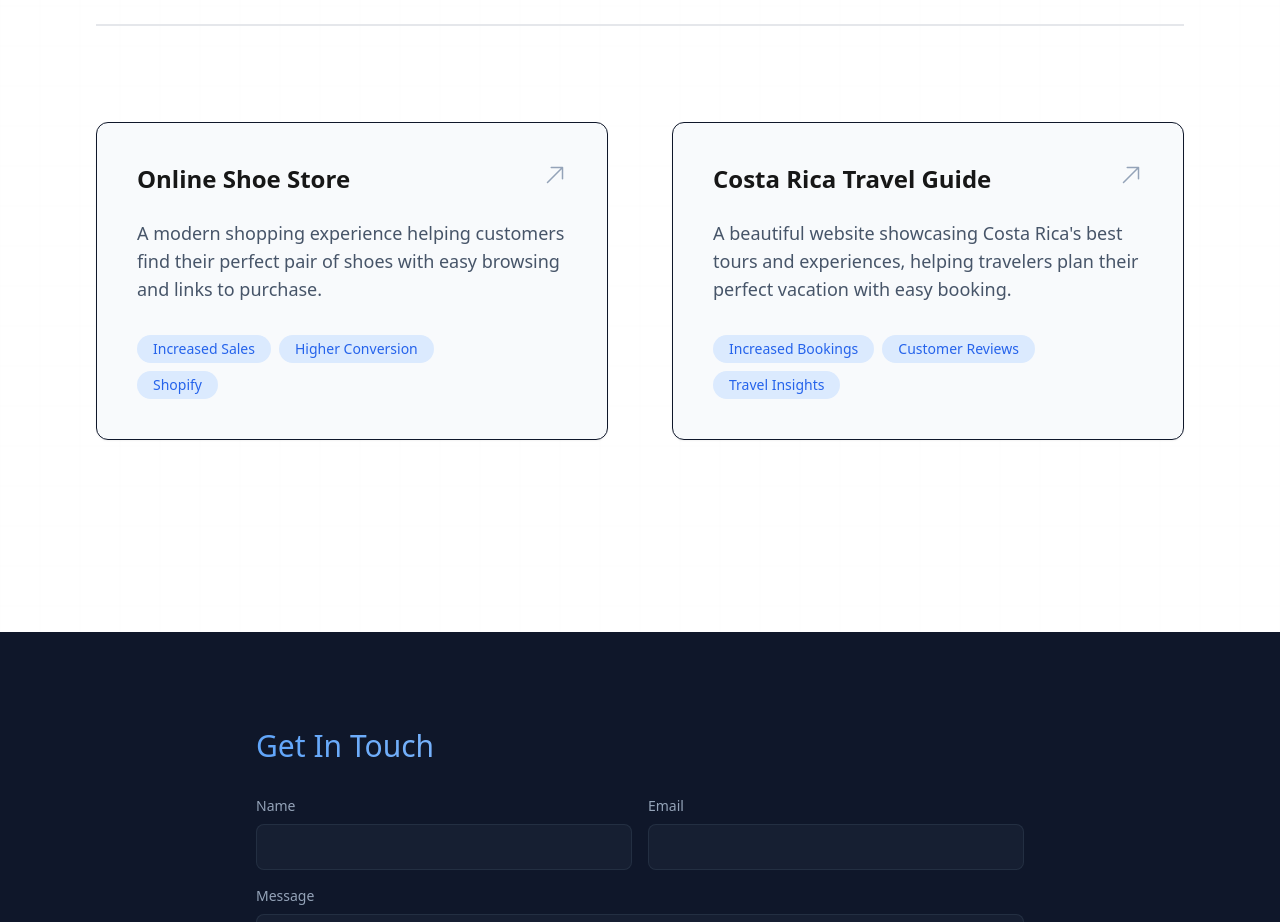
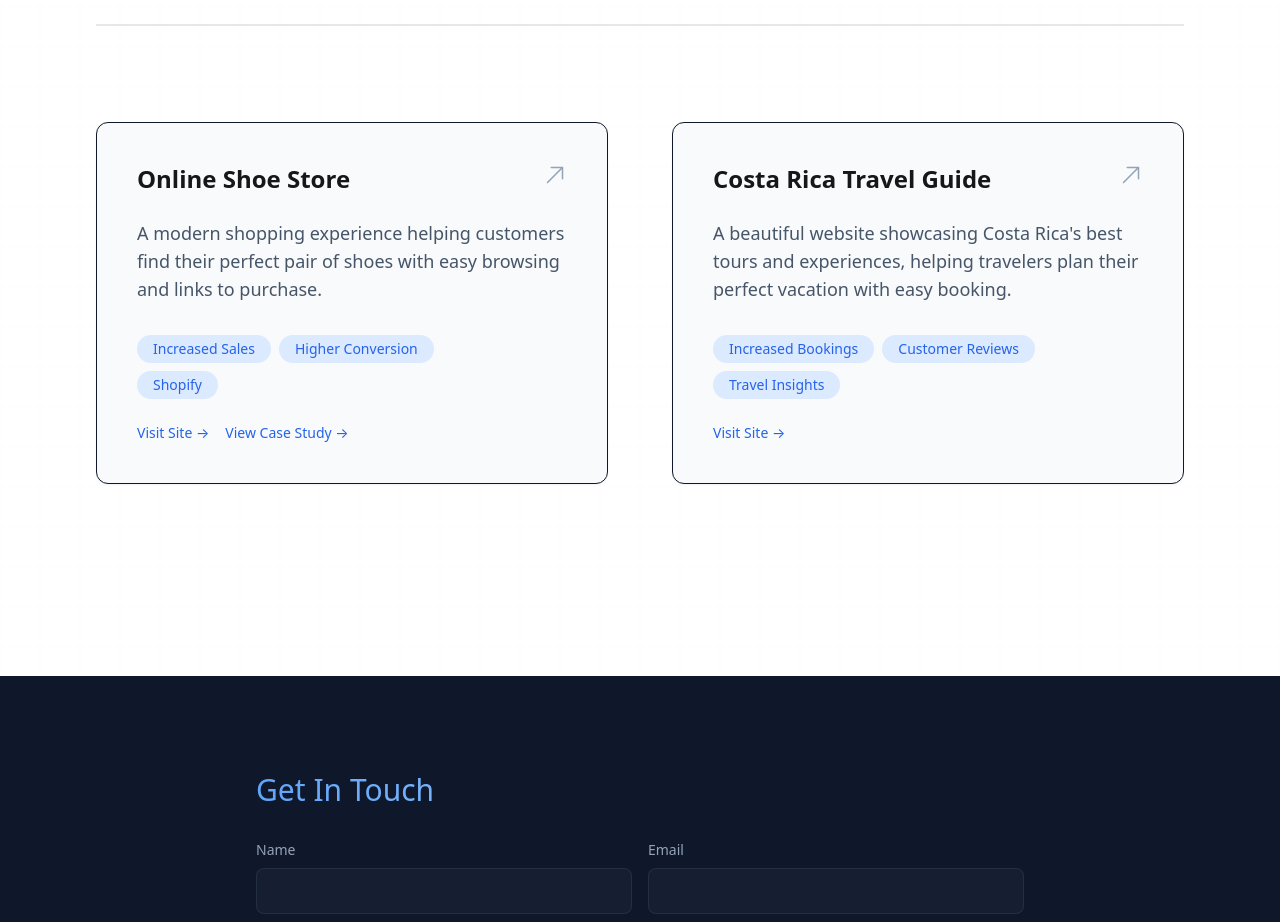
Before and after one commit to ovation-digital-solutions/ovation, a Next.js app: page / in a window 1280 px wide. Shown: the part 3632-4554 px from the top of the page. Built offline with nearby package versions, Linux system fonts and the light colour scheme.

Commit message:
added links to case study

```diff
--- a/src/app/components/case-studies/sneakar.tsx
+++ b/src/app/components/case-studies/sneakar.tsx
@@ -1,7 +1,16 @@
+import Link from 'next/link';
+
 const Sneakar = () => {
   return (
     <div className="min-h-screen bg-slate-900 py-16 px-4 sm:px-6 lg:px-8">
       <div className="max-w-3xl mx-auto">
+        <Link
+          href="/"
+          className="inline-block mb-8 text-blue-400 hover:text-blue-300 transition-colors"
+        >
+          ← Back to Home
+        </Link>
+
         <h1 className="text-3xl sm:text-4xl md:text-5xl font-display bg-gradient-to-r from-blue-400 to-blue-200 text-transparent bg-clip-text mb-8">
           Sneakar.io: Bridging AR Technology and E-Commerce
         </h1>
--- a/src/app/components/work.tsx
+++ b/src/app/components/work.tsx
@@ -1,24 +1,26 @@
 import React from 'react';
 import { HiArrowUpRight } from 'react-icons/hi2';
+import Link from 'next/link';
 
 const Work: React.FC = () => {
   const projects = [
     {
       title: "Online Shoe Store",
       description: "A modern shopping experience helping customers find their perfect pair of shoes with easy browsing and links to purchase.",
-      link: "https://www.sneakar.io",
+      externalLink: "https://www.sneakar.io",
+      caseStudyLink: "/case-studies/sneakar",
       tags: [
-        ["Increased Sales", "Higher Conversion"],  // First row
-        ["Shopify"]  // Second row
+        ["Increased Sales", "Higher Conversion"],
+        ["Shopify"]
       ]
     },
     {
       title: "Costa Rica Travel Guide",
       description: "A beautiful website showcasing Costa Rica's best tours and experiences, helping travelers plan their perfect vacation with easy booking.",
-      link: "https://costa-rica-tours.vercel.app/",
+      externalLink: "https://costa-rica-tours.vercel.app/",
       tags: [
-        ["Increased Bookings", "Customer Reviews"],  // First row
-        ["Travel Insights"]  // Second row
+        ["Increased Bookings", "Customer Reviews"],
+        ["Travel Insights"]
       ]
     }
   ];
@@ -39,15 +41,8 @@ const Work: React.FC = () => {
 
         <div className="grid grid-cols-1 lg:grid-cols-2 gap-6 sm:gap-8 md:gap-12 lg:gap-16">
           {projects.map((project, index) => (
-            <a
-              href={project.link}
-              target="_blank"
-              rel="noopener noreferrer"
-              key={index}
-              className="block group"
-            >
-              <div className="p-4 sm:p-6 md:p-8 lg:p-10 rounded-xl border border-slate-900 hover:border-blue-400 transition-all duration-300 bg-slate-50 shadow-sm hover:shadow-md transform hover:-translate-y-1"
-                   style={{ minHeight: '300px', height: 'auto', width: '100%' }}>
+            <div key={index} className="block group">
+              <div className="p-4 sm:p-6 md:p-8 lg:p-10 rounded-xl border border-slate-900 hover:border-blue-400 transition-all duration-300 bg-slate-50 shadow-sm hover:shadow-md transform hover:-translate-y-1">
                 <div className="flex justify-between items-start mb-4 sm:mb-6">
                   <h3 className="text-lg sm:text-xl md:text-2xl font-semibold group-hover:text-blue-400 transition-colors">
                     {project.title}
@@ -71,8 +66,27 @@ const Work: React.FC = () => {
                     </div>
                   ))}
                 </div>
+
+                <div className="flex gap-4 mt-6">
+                  <a
+                    href={project.externalLink}
+                    target="_blank"
+                    rel="noopener noreferrer"
+                    className="text-sm text-blue-600 hover:text-blue-800 transition-colors"
+                  >
+                    Visit Site →
+                  </a>
+                  {project.caseStudyLink && (
+                    <Link
+                      href={project.caseStudyLink}
+                      className="text-sm text-blue-600 hover:text-blue-800 transition-colors"
+                    >
+                      View Case Study →
+                    </Link>
+                  )}
+                </div>
               </div>
-            </a>
+            </div>
           ))}
         </div>
       </div>
```
